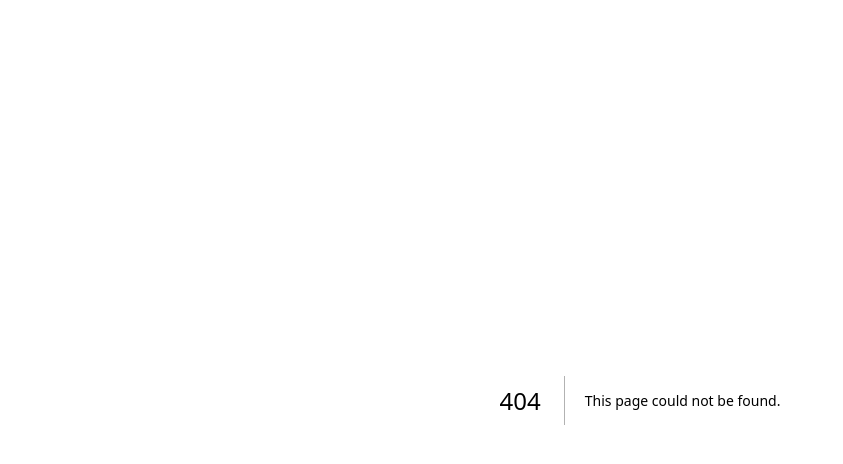
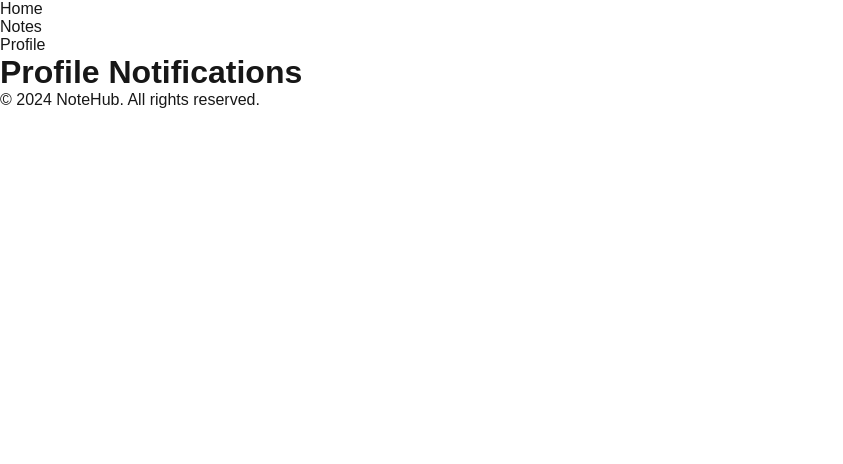
Before and after one commit to Anatolii-Honchar/06-notehub-nextjs, a Next.js app: page /profile/notifications in a window 1280 px wide. Before the commit this address had no page. Shown: the top 464 px of the page, without its empty margins (0-843 px from the left). Built offline with nearby package versions, Linux system fonts and the light colour scheme.

Commit message:
add: components, Header, Footer

```diff
--- a/app/layout.tsx
+++ b/app/layout.tsx
@@ -1,6 +1,9 @@
 import type { Metadata } from "next";
 import { Geist, Geist_Mono } from "next/font/google";
 import "./globals.css";
+
+import Header from "@/components/Header/Header";
+import Footer from "@/components/Footer/Footer";
 
 const geistSans = Geist({
   variable: "--font-geist-sans",
@@ -24,7 +27,11 @@ export default function RootLayout({
 }>) {
   return (
     <html lang="en" className={`${geistSans.variable} ${geistMono.variable}`}>
-      <body>{children}</body>
+      <body>
+        <Header />
+        <main>{children}</main>
+        <Footer />
+      </body>
     </html>
   );
 }
--- /dev/null
+++ b/app/profile/notifications/page.tsx
@@ -0,0 +1,9 @@
+function ProfileNotifications() {
+  return (
+    <div>
+      <h1>Profile Notifications</h1>
+    </div>
+  );
+}
+
+export default ProfileNotifications;
--- /dev/null
+++ b/components/Footer/Footer.tsx
@@ -0,0 +1,9 @@
+function Footer() {
+  return (
+    <footer>
+      <p>© 2024 NoteHub. All rights reserved.</p>
+    </footer>
+  );
+}
+
+export default Footer;
--- /dev/null
+++ b/components/Header/Header.tsx
@@ -0,0 +1,21 @@
+function Header() {
+  return (
+    <header>
+      <nav>
+        <ul>
+          <li>
+            <a href="/">Home</a>
+          </li>
+          <li>
+            <a href="/notes">Notes</a>
+          </li>
+          <li>
+            <a href="/profile">Profile</a>
+          </li>
+        </ul>
+      </nav>
+    </header>
+  );
+}
+
+export default Header;
```
Also changed, not shown: app/notes/page.tsx (added, +9 -0 lines), app/page.tsx (+5 -62 lines), app/profile/page.tsx (added, +9 -0 lines), app/profile/settings/page.tsx (added, +9 -0 lines).
